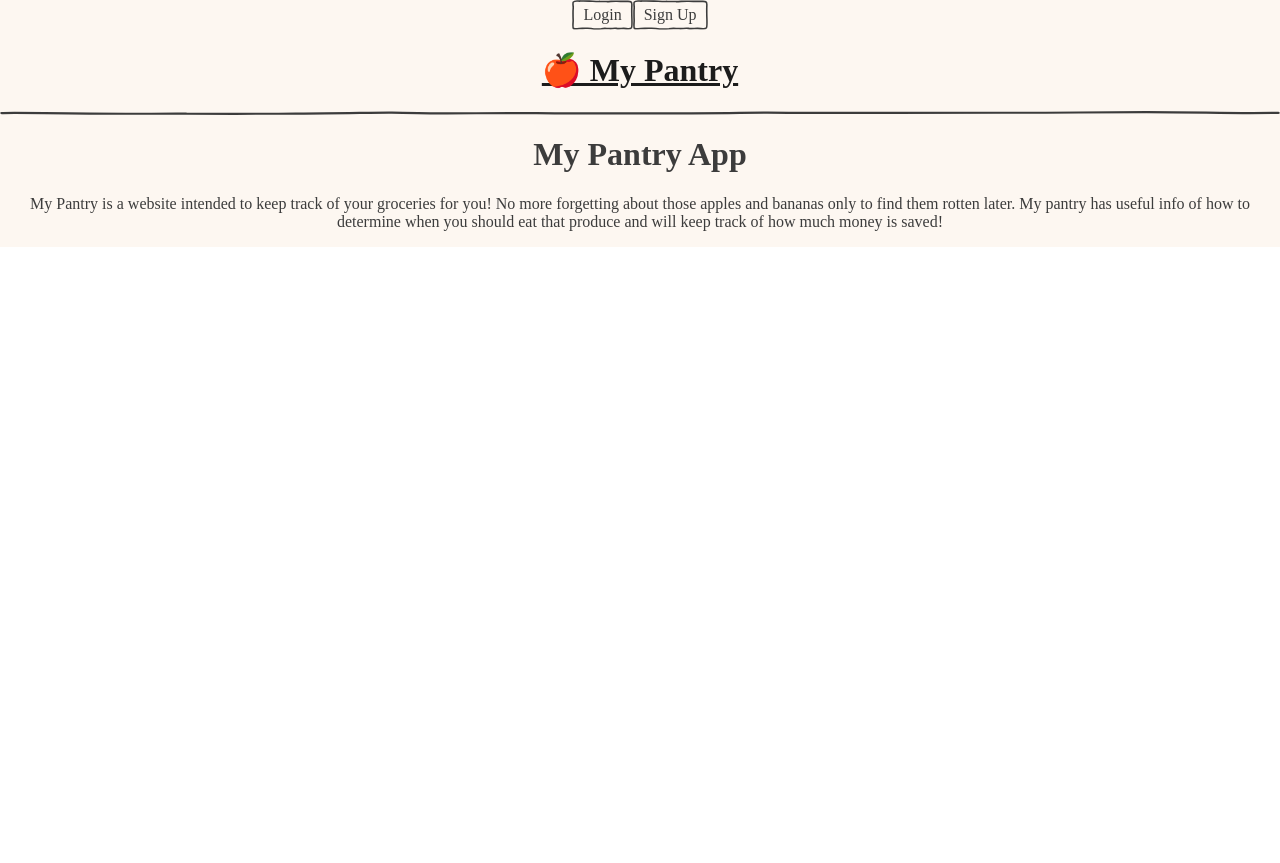
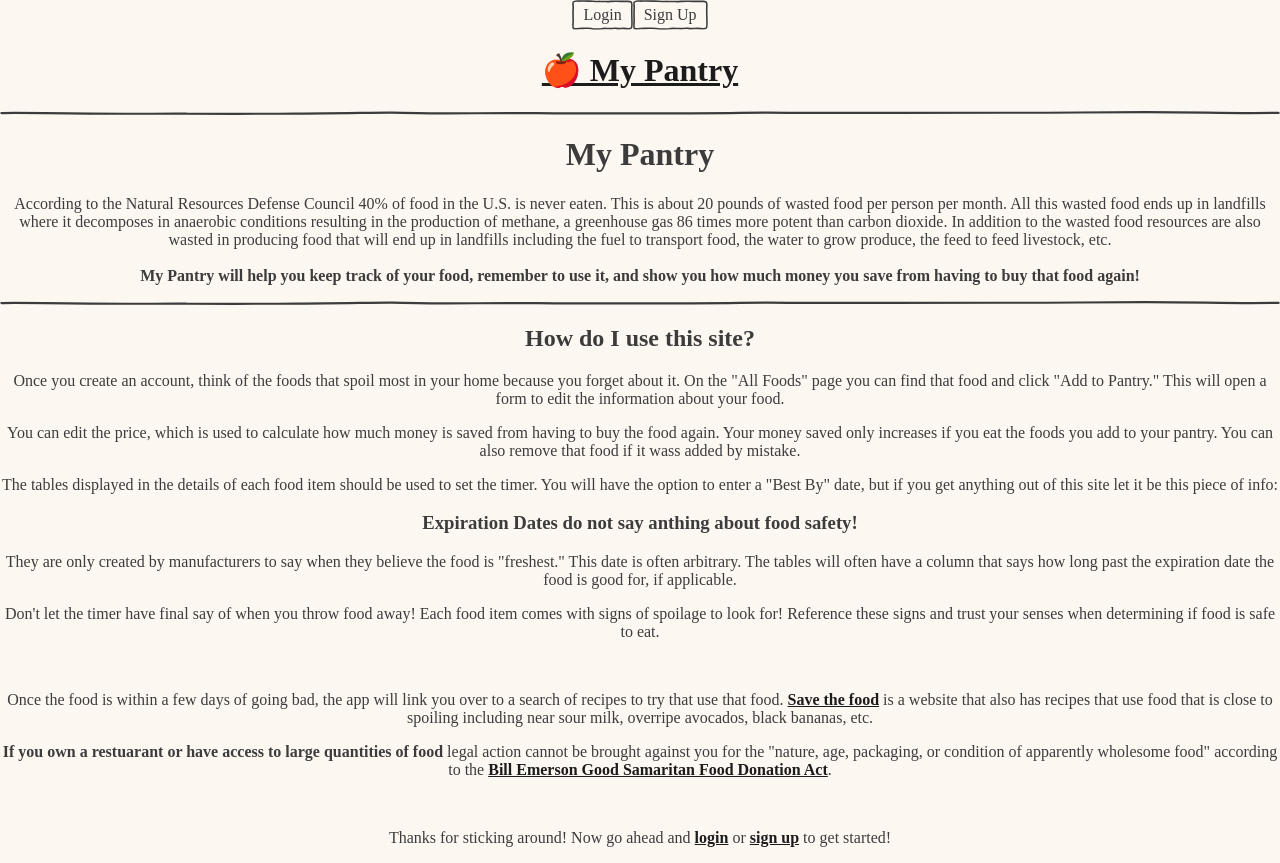
Before and after one commit to bidiaz101/my-pantry-log, a React (Create React App) app in the folder client/: page / in a window 1280 px wide. Before the commit the page ends 800 px from the top, so only its background shows below. Built offline with nearby package versions, Linux system fonts and the light colour scheme; no server answers; a web font is replaced by a local one.

Commit message:
update readme and home/about page

```diff
--- a/client/public/doodle.css
+++ b/client/public/doodle.css
@@ -2,8 +2,11 @@
   box-sizing: border-box;
 }
 
+body {
+  background-color: #FDF7F1;
+}
+
 .doodle {
-  background-color: #FDF7F1;
   color: #3c3c3c;
   text-align: center;
   font-family: 'Short Stack', cursive;
--- a/client/src/components/About.js
+++ b/client/src/components/About.js
@@ -1,10 +1,32 @@
-import React from 'react'
+import React, { useContext } from 'react'
+import { Link } from 'react-router-dom'
+import { UserContext } from '../context/user'
 
 function About() {
+    const {user} = useContext(UserContext)
+
     return (
         <>
-            <h1>My Pantry App</h1>
-            <p>My Pantry is a website intended to keep track of your groceries for you! No more forgetting about those apples and bananas only to find them rotten later. My pantry has useful info of how to determine when you should eat that produce and will keep track of how much money is saved!</p>
+        <h1>My Pantry</h1>
+        <p>According to the Natural Resources Defense Council 40% of food in the U.S. is never eaten. This is about 20 pounds of wasted food per person per month. All this wasted food ends up in landfills where it decomposes in anaerobic conditions resulting in the production of methane, a greenhouse gas 86 times more potent than carbon dioxide.
+
+        In addition to the wasted food resources are also wasted in producing food that will end up in landfills including the fuel to transport food, the water to grow produce, the feed to feed livestock, etc.
+        <br />
+        <br />
+        <strong>My Pantry will help you keep track of your food, remember to use it, and show you how much money you save from having to buy that food again!</strong></p>
+        <hr />
+        <h2>How do I use this site?</h2>
+        <p>Once you create an account, think of the foods that spoil most in your home because you forget about it. On the "All Foods" page you can find that food and click "Add to Pantry." This will open a form to edit the information about your food.</p>
+        <p>You can edit the price, which is used to calculate how much money is saved from having to buy the food again. Your money saved only increases if you eat the foods you add to your pantry. You can also remove that food if it wass added by mistake.</p>
+        <p>The tables displayed in the details of each food item should be used to set the timer. You will have the option to enter a "Best By" date, but if you get anything out of this site let it be this piece of info: </p>
+        <h3>Expiration Dates do not say anthing about food safety!</h3>
+        <p>They are only created by manufacturers to say when they believe the food is "freshest." This date is often arbitrary. The tables will often have a column that says how long past the expiration date the food is good for, if applicable.</p>
+        <p>Don't let the timer have final say of when you throw food away! Each food item comes with signs of spoilage to look for! Reference these signs and trust your senses when determining if food is safe to eat.</p>
+        <br />
+        <p>Once the food is within a few days of going bad, the app will link you over to a search of recipes to try that use that food. <a href='https://savethefood.com/'>Save the food</a> is a website that also has recipes that use food that is close to spoiling including near sour milk, overripe avocados, black bananas, etc.</p>
+        <p><strong>If you own a restuarant or have access to large quantities of food</strong> legal action cannot be brought against you for the "nature, age, packaging, or condition of apparently wholesome food" according to the <a href='https://www.fns.usda.gov/tefap/information-bill-emerson-good-samaritan-food-act'>Bill Emerson Good Samaritan Food Donation Act</a>.</p>
+        <br />
+        {user.username ? <p>Thanks for sticking around!</p>  : <p>Thanks for sticking around! Now go ahead and <Link to='/login'>login</Link> or <Link to='/signup'>sign up</Link> to get started!</p>}
         </>
     )
 }
```
Also changed, not shown: 1 other file (tests, documents, lock files or other folders).
